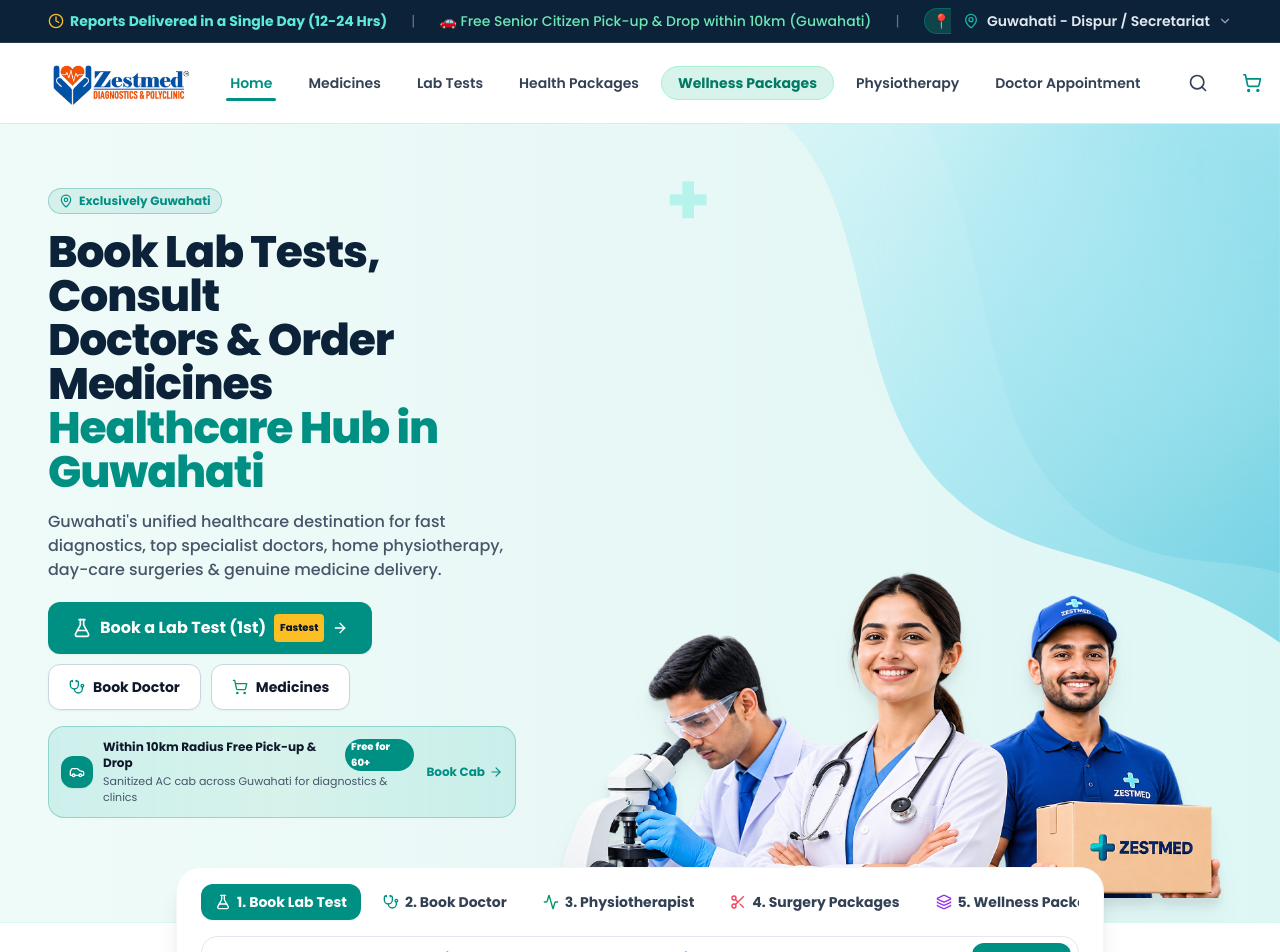
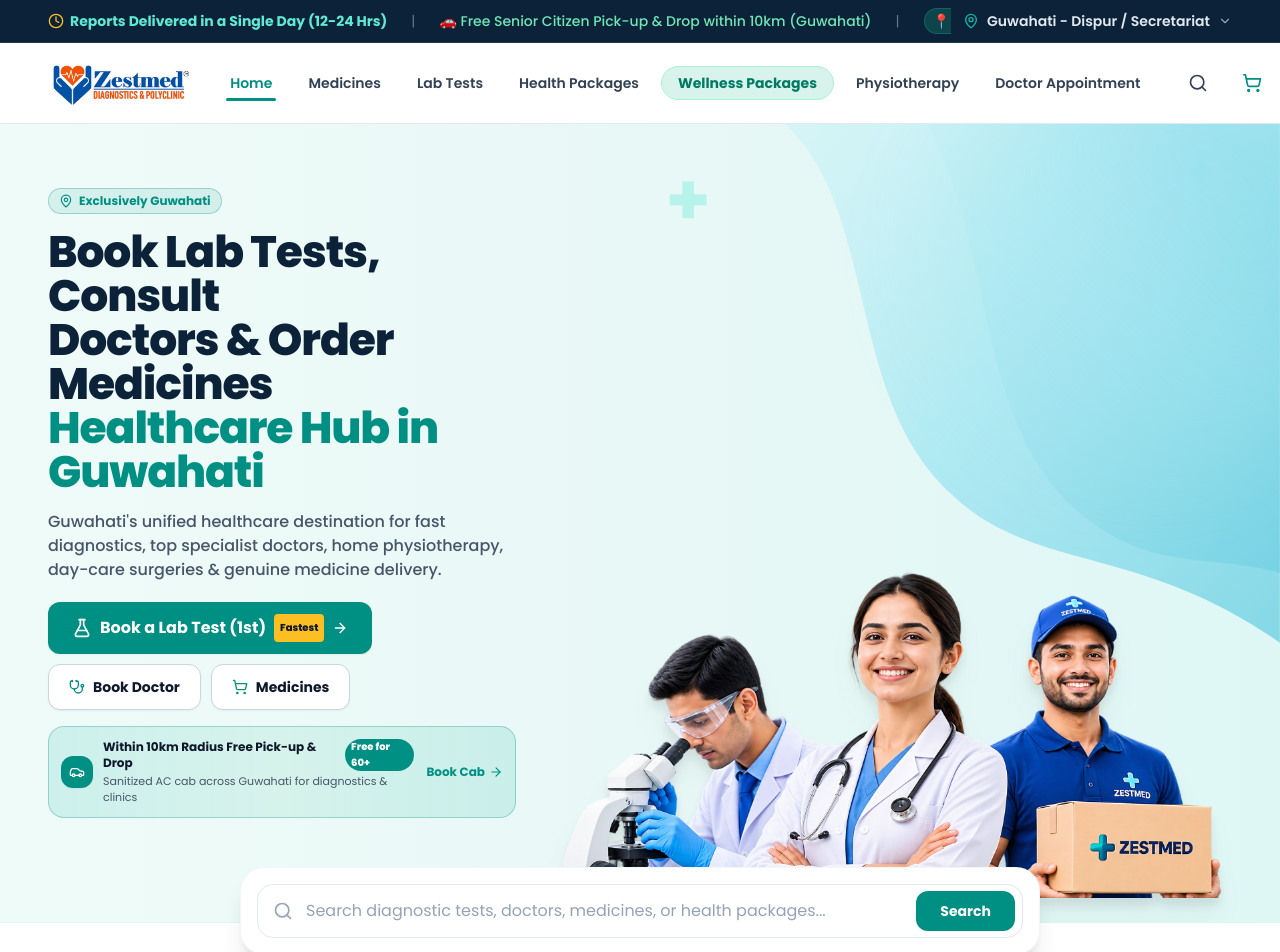
Before and after one commit to Ajayendra30/ZESTMED, a React (Vite) app: page / in a window 1280 px wide. Shown: the top 952 px of the page. Built offline with nearby package versions, Linux system fonts and the light colour scheme.

Commit message:
fix: remove HealthcareCategories section and search tabs bar from homepage

```diff
--- a/src/components/SearchSection.jsx
+++ b/src/components/SearchSection.jsx
@@ -1,10 +1,7 @@
 // src/components/SearchSection.jsx
 import React, { useState } from 'react';
 import { useNavigate } from 'react-router-dom';
-import {
-  Search, Pill, FlaskConical, Layers, ArrowRight,
-  Stethoscope, Activity, Scissors, Car
-} from 'lucide-react';
+import { Search } from 'lucide-react';
 import { useToast } from '../context/ToastContext';
 
 export default function SearchSection({
@@ -19,165 +16,47 @@ export default function SearchSection({
 }) {
   const navigate = useNavigate();
   const { addToast } = useToast();
-  // Lab Tests in first order!
-  const [activeTab, setActiveTab] = useState('tests');
   const [searchQuery, setSearchQuery] = useState('');
 
   const handleSearchSubmit = (e) => {
     e.preventDefault();
-    if (!searchQuery.trim()) {
+    const query = searchQuery.trim();
+    if (!query) {
       addToast('Please enter a search query', 'info');
       return;
     }
 
-    if (activeTab === 'tests') {
-      navigate(`/diagnostics?search=${encodeURIComponent(searchQuery.trim())}`);
-    } else if (activeTab === 'medicines') {
-      navigate(`/medicines?search=${encodeURIComponent(searchQuery.trim())}`);
-    } else if (activeTab === 'packages') {
-      navigate(`/packages?search=${encodeURIComponent(searchQuery.trim())}`);
-    } else if (activeTab === 'doctor') {
-      onOpenDoctorModal && onOpenDoctorModal();
-    } else if (activeTab === 'physio') {
-      onOpenPhysioModal && onOpenPhysioModal();
-    } else if (activeTab === 'surgery') {
-      onOpenSurgeryModal && onOpenSurgeryModal();
-    }
-  };
-
-  const getPlaceholder = () => {
-    switch (activeTab) {
-      case 'tests':
-        return 'Search diagnostic tests (CBC, Thyroid, Liver, HbA1c, etc.)...';
-      case 'doctor':
-        return 'Search doctors by specialty in Guwahati (Cardiologist, Physician, Ortho, etc.)...';
-      case 'physio':
-        return 'Search physiotherapy sessions for elderly mobility, post-op, back pain in Guwahati...';
-      case 'surgery':
-        return 'Search daycare surgery packages (Cataract, Gallbladder, Hernia, Laser Piles)...';
-      case 'packages':
-        return 'Search wellness health packages...';
-      case 'medicines':
-        return 'Search genuine medicines & healthcare products in Guwahati...';
-      default:
-        return 'Search for lab tests, doctors, or medicines...';
+    const lower = query.toLowerCase();
+    if (lower.includes('doctor') || lower.includes('dr.') || lower.includes('cardiologist') || lower.includes('ortho') || lower.includes('physician')) {
+      navigate('/doctor-appointment');
+    } else if (lower.includes('physio') || lower.includes('therapy') || lower.includes('rehab')) {
+      navigate('/physiotherapy');
+    } else if (lower.includes('medicine') || lower.includes('tablet') || lower.includes('syrup') || lower.includes('capsule')) {
+      navigate(`/medicines?search=${encodeURIComponent(query)}`);
+    } else if (lower.includes('package') || lower.includes('checkup') || lower.includes('wellness')) {
+      navigate(`/packages?search=${encodeURIComponent(query)}`);
+    } else {
+      navigate(`/diagnostics?search=${encodeURIComponent(query)}`);
     }
   };
 
   return (
-    <div className="relative -mt-8 sm:-mt-10 lg:-mt-12 xl:-mt-14 z-20 w-full px-4 sm:px-6 lg:px-8 xl:px-12 2xl:px-16 max-w-5xl mx-auto">
-      <div className="bg-white rounded-2xl sm:rounded-3xl shadow-xl border border-slate-100/90 px-4 py-3 sm:px-5 sm:py-3.5 lg:px-6 lg:py-4">
-
-        {/* Service Tabs Row: Lab Tests FIRST */}
-        <div className="flex items-center gap-1.5 sm:gap-2 mb-2.5 sm:mb-3 overflow-x-auto pb-1 scrollbar-none">
-          {/* 1. Lab Test (1st in order) */}
-          <button
-            type="button"
-            onClick={() => setActiveTab('tests')}
-            className={`flex items-center gap-1.5 px-3 py-1.5 sm:px-3.5 sm:py-2 rounded-xl text-xs sm:text-sm font-bold transition whitespace-nowrap shrink-0 ${
-              activeTab === 'tests'
-                ? 'bg-[#008F83] text-white shadow-xs'
-                : 'text-slate-700 hover:text-slate-900 hover:bg-slate-50'
-            }`}
-          >
-            <FlaskConical className="w-3.5 h-3.5 sm:w-4 sm:h-4" />
-            <span>1. Book Lab Test</span>
-          </button>
-
-          {/* 2. Book Doctor */}
-          <button
-            type="button"
-            onClick={() => {
-              setActiveTab('doctor');
-              onOpenDoctorModal && onOpenDoctorModal();
-            }}
-            className={`flex items-center gap-1.5 px-3 py-1.5 sm:px-3.5 sm:py-2 rounded-xl text-xs sm:text-sm font-bold transition whitespace-nowrap shrink-0 ${
-              activeTab === 'doctor'
-                ? 'bg-[#008F83] text-white shadow-xs'
-                : 'text-slate-700 hover:text-slate-900 hover:bg-slate-50'
-            }`}
-          >
-            <Stethoscope className="w-3.5 h-3.5 sm:w-4 sm:h-4 text-[#008F83]" />
-            <span>2. Book Doctor</span>
-          </button>
-
-          {/* 3. Physiotherapist */}
-          <button
-            type="button"
-            onClick={() => {
-              setActiveTab('physio');
-              onOpenPhysioModal && onOpenPhysioModal();
-            }}
-            className={`flex items-center gap-1.5 px-3 py-1.5 sm:px-3.5 sm:py-2 rounded-xl text-xs sm:text-sm font-bold transition whitespace-nowrap shrink-0 ${
-              activeTab === 'physio'
-                ? 'bg-[#008F83] text-white shadow-xs'
-                : 'text-slate-700 hover:text-slate-900 hover:bg-slate-50'
-            }`}
-          >
-            <Activity className="w-3.5 h-3.5 sm:w-4 sm:h-4 text-emerald-600" />
-            <span>3. Physiotherapist</span>
-          </button>
-
-          {/* 4. Surgery Packages */}
-          <button
-            type="button"
-            onClick={() => {
-              setActiveTab('surgery');
-              onOpenSurgeryModal && onOpenSurgeryModal();
-            }}
-            className={`flex items-center gap-1.5 px-3 py-1.5 sm:px-3.5 sm:py-2 rounded-xl text-xs sm:text-sm font-bold transition whitespace-nowrap shrink-0 ${
-              activeTab === 'surgery'
-                ? 'bg-[#008F83] text-white shadow-xs'
-                : 'text-slate-700 hover:text-slate-900 hover:bg-slate-50'
-            }`}
-          >
-            <Scissors className="w-3.5 h-3.5 sm:w-4 sm:h-4 text-rose-500" />
-            <span>4. Surgery Packages</span>
-          </button>
-
-          {/* 5. Wellness Packages */}
-          <button
-            type="button"
-            onClick={() => setActiveTab('packages')}
-            className={`flex items-center gap-1.5 px-3 py-1.5 sm:px-3.5 sm:py-2 rounded-xl text-xs sm:text-sm font-bold transition whitespace-nowrap shrink-0 ${
-              activeTab === 'packages'
-                ? 'bg-[#008F83] text-white shadow-xs'
-                : 'text-slate-700 hover:text-slate-900 hover:bg-slate-50'
-            }`}
-          >
-            <Layers className="w-3.5 h-3.5 sm:w-4 sm:h-4 text-purple-600" />
-            <span>5. Wellness Packages</span>
-          </button>
-
-          {/* 6. Medicines */}
-          <button
-            type="button"
-            onClick={() => setActiveTab('medicines')}
-            className={`flex items-center gap-1.5 px-3 py-1.5 sm:px-3.5 sm:py-2 rounded-xl text-xs sm:text-sm font-bold transition whitespace-nowrap shrink-0 ${
-              activeTab === 'medicines'
-                ? 'bg-[#008F83] text-white shadow-xs'
-                : 'text-slate-700 hover:text-slate-900 hover:bg-slate-50'
-            }`}
-          >
-            <Pill className="w-3.5 h-3.5 sm:w-4 sm:h-4 text-teal-600" />
-            <span>6. Medicines</span>
-          </button>
-        </div>
-
+    <div className="relative -mt-8 sm:-mt-10 lg:-mt-12 xl:-mt-14 z-20 w-full px-4 sm:px-6 lg:px-8 xl:px-12 2xl:px-16 max-w-4xl mx-auto">
+      <div className="bg-white rounded-2xl sm:rounded-3xl shadow-xl border border-slate-100/90 p-3 sm:p-3.5 lg:p-4">
         {/* Search Input Bar with Search Button */}
         <form onSubmit={handleSearchSubmit} className="relative flex items-center">
-          <Search className="w-4 h-4 sm:w-5 sm:h-5 text-slate-400 absolute left-3 sm:left-4 top-1/2 -translate-y-1/2 pointer-events-none z-10" />
+          <Search className="w-4 h-4 sm:w-5 sm:h-5 text-slate-400 absolute left-3.5 sm:left-4 top-1/2 -translate-y-1/2 pointer-events-none z-10" />
           <input
             ref={searchInputRef}
             type="text"
             value={searchQuery}
             onChange={(e) => setSearchQuery(e.target.value)}
-            placeholder={getPlaceholder()}
-            className="w-full pl-9 sm:pl-12 pr-24 sm:pr-28 py-2.5 sm:py-3 text-xs sm:text-sm lg:text-base text-slate-800 placeholder:text-slate-400 placeholder:truncate rounded-xl sm:rounded-2xl border border-slate-200 focus:outline-none focus:border-[#008F83] transition bg-white"
+            placeholder="Search diagnostic tests, doctors, medicines, or health packages..."
+            className="w-full pl-10 sm:pl-12 pr-24 sm:pr-28 py-3 sm:py-3.5 text-xs sm:text-sm lg:text-base text-slate-800 placeholder:text-slate-400 placeholder:truncate rounded-xl sm:rounded-2xl border border-slate-200 focus:outline-none focus:border-[#008F83] transition bg-white"
           />
           <button
             type="submit"
-            className="absolute right-1.5 sm:right-2 top-1/2 -translate-y-1/2 bg-[#008F83] hover:bg-[#007a70] text-white px-5 sm:px-6 py-1.5 sm:py-2 rounded-lg sm:rounded-xl text-xs sm:text-sm font-bold shadow-xs transition"
+            className="absolute right-1.5 sm:right-2 top-1/2 -translate-y-1/2 bg-[#008F83] hover:bg-[#007a70] text-white px-5 sm:px-6 py-2 sm:py-2.5 rounded-lg sm:rounded-xl text-xs sm:text-sm font-bold shadow-xs transition cursor-pointer active:scale-95"
           >
             Search
           </button>
--- a/src/pages/Home.jsx
+++ b/src/pages/Home.jsx
@@ -3,7 +3,6 @@
 import React, { useState } from 'react';
 import Hero from '../components/Hero';
 import SearchSection from '../components/SearchSection';
-import HealthcareCategories from '../components/HealthcareCategories';
 import PopularMedicinesAndTests from '../components/PopularMedicinesAndTests';
 import HomeFeaturesOverview from '../components/HomeFeaturesOverview';
 import Testimonials from '../components/Testimonials';
@@ -71,15 +70,7 @@ export default function Home({
         onOpenSeniorPickup={() => setSeniorOpen(true)}
       />
 
-      {/* 3. Healthcare Categories Strip (Lab Tests 1st, Doctors, Physio, Surgery, Wellness, Medicines, Senior) */}
-      <HealthcareCategories
-        onOpenDoctorModal={() => setDoctorOpen(true)}
-        onOpenPhysioModal={() => setPhysioOpen(true)}
-        onOpenSurgeryModal={() => setSurgeryOpen(true)}
-        onOpenSeniorPickup={() => setSeniorOpen(true)}
-      />
-
-      {/* 4. Popular Medicines & Diagnostic Tests (Single-day report badge) */}
+      {/* 3. Popular Medicines & Diagnostic Tests */}
       <PopularMedicinesAndTests
         onSelectProduct={(product) => setSelectedProduct(product)}
         onSelectTest={(test) => setSelectedTest(test)}
```
